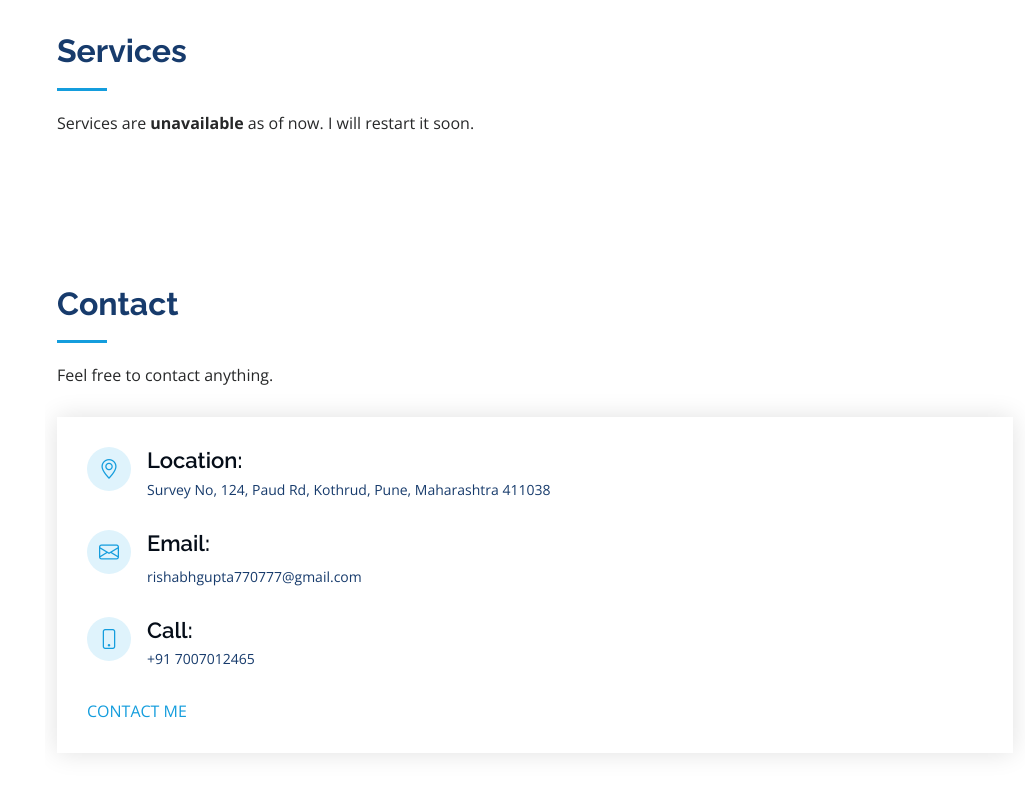
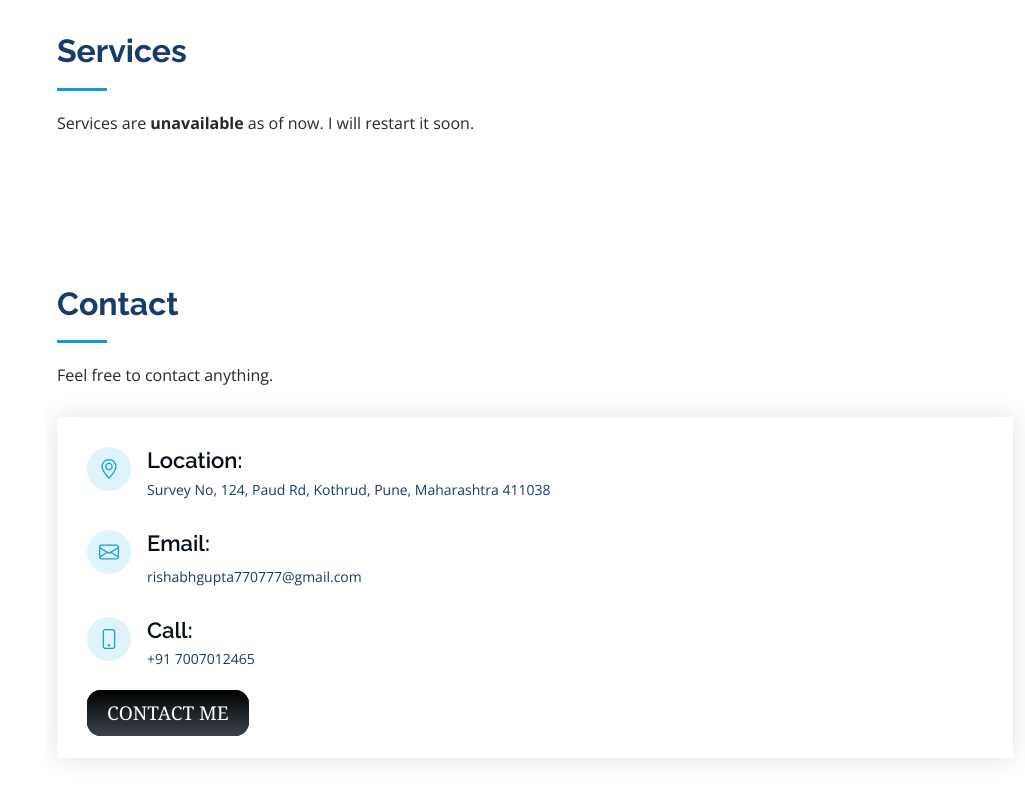
Before and after one commit to Rishabh770777/website, a plain HTML site: page index.html in a window 1280 px wide. Shown: the part 1791-2591 px from the top of the page, without its empty margins (255-1280 px from the left). Drawn offline with nearby package versions, Linux system fonts and the light colour scheme.

Commit message:
Update style.css

```diff
--- a/assets/css/style.css
+++ b/assets/css/style.css
@@ -1,20 +1,37 @@
-/**
-* Template Name: iPortfolio - v3.7.0
-* Template URL: https://bootstrapmade.com/iportfolio-bootstrap-portfolio-websites-template/
-* Author: BootstrapMade.com
-* License: https://bootstrapmade.com/license/
-*/
 
-/*--------------------------------------------------------------
-# General
---------------------------------------------------------------*/
 body {
   font-family: "Open Sans", sans-serif;
   color: #272829;
 }
 
 
+.btn-my{
+  background: #000000;
+  background-image: -webkit-linear-gradient(top, #000000, #39454d);
+  background-image: -moz-linear-gradient(top, #000000, #39454d);
+  background-image: -ms-linear-gradient(top, #000000, #39454d);
+  background-image: -o-linear-gradient(top, #000000, #39454d);
+  background-image: linear-gradient(to bottom, #000000, #39454d);
+  -webkit-border-radius: 14;
+  -moz-border-radius: 14;
+  border-radius: 14px;
+  font-family: Georgia;
+  color: #ffffff;
+  font-size: 19px;
+  padding: 10px 20px 10px 20px;
+  text-decoration: none;
+}
 
+
+.btn-my:hover {
+  background: #6d7073;
+  background-image: -webkit-linear-gradient(top, #6d7073, #6e6a6e);
+  background-image: -moz-linear-gradient(top, #6d7073, #6e6a6e);
+  background-image: -ms-linear-gradient(top, #6d7073, #6e6a6e);
+  background-image: -o-linear-gradient(top, #6d7073, #6e6a6e);
+  background-image: linear-gradient(to bottom, #6d7073, #6e6a6e);
+  text-decoration: none;
+}
 
 
 a {
```
